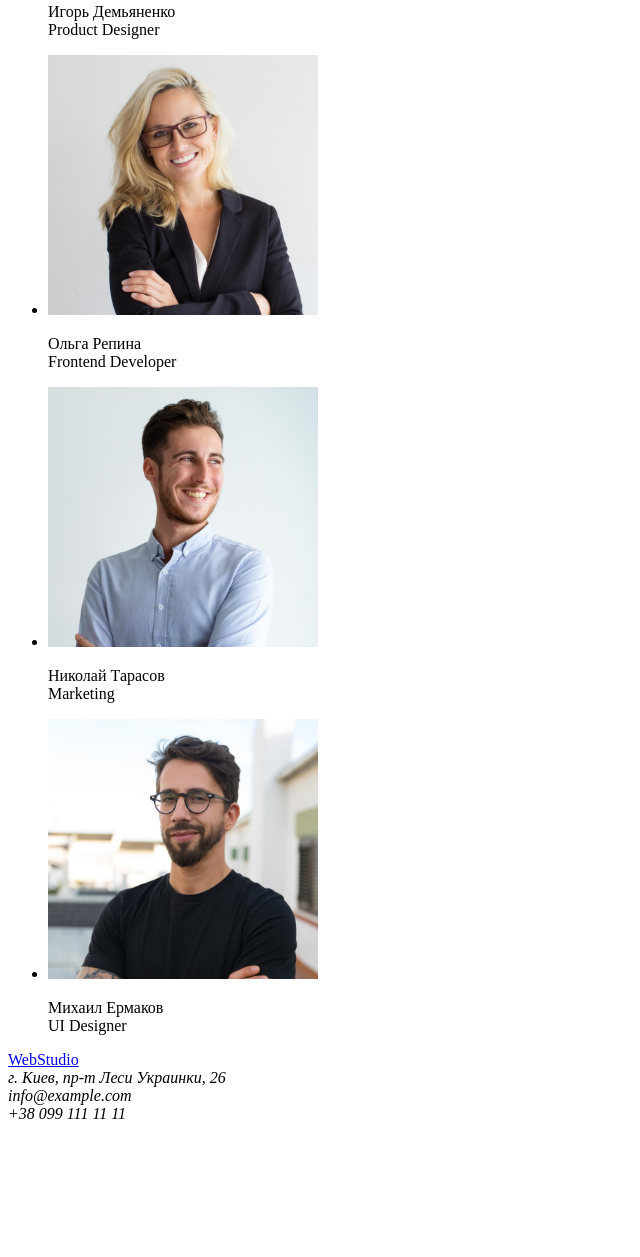
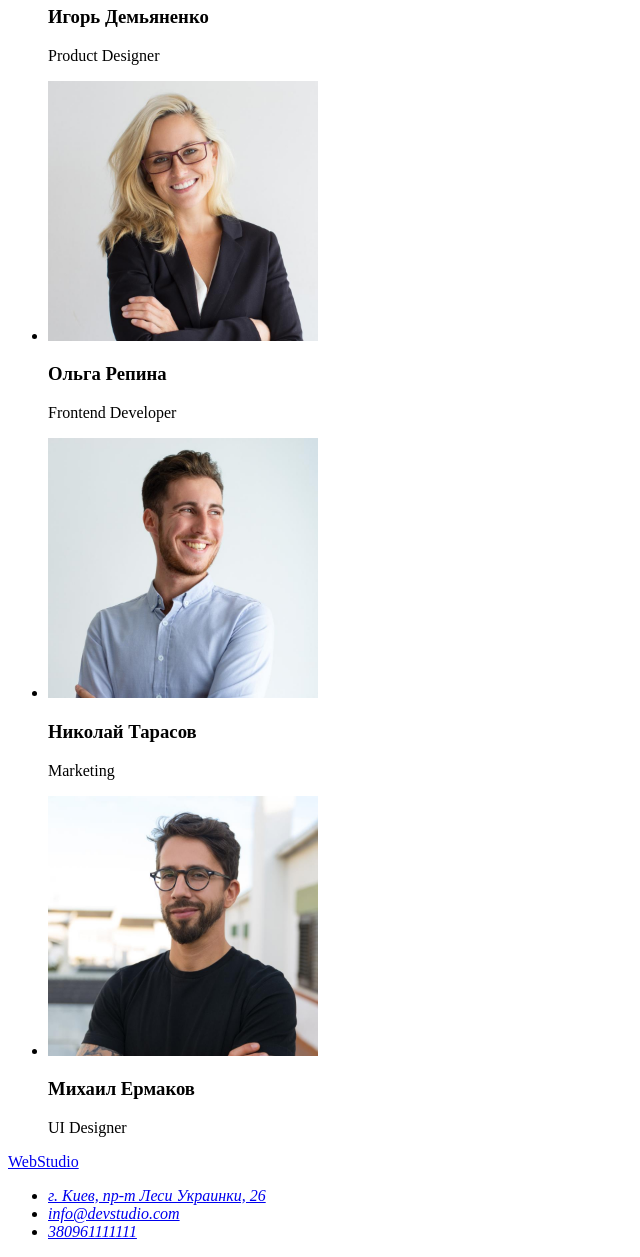
Before and after one commit to serpentinna/goit-markup-hw-01, a plain HTML site: page index.html in a window 1280 px wide. Shown: the part 1898-3155 px from the top of the page, without its empty margins (0-640 px from the left). Before the commit the page ends 3029 px from the top, so only its background shows below. Drawn offline with Linux system fonts and the light colour scheme.

Commit message:
Page provides address links, shows names as h3 level headings in section "team"

```diff
--- a/index.html
+++ b/index.html
@@ -92,31 +92,23 @@
         <ul>
           <li>
             <img src="./images/igor.jpg" alt="Фото" width="270" />
-            <p>
-              Игорь Демьяненко <br />
-              <span lang="en">Product Designer</span>
-            </p>
+            <h3>Игорь Демьяненко</h3>
+            <p><span lang="en">Product Designer</span></p>
           </li>
           <li>
             <img src="./images/olga.jpg" alt="Фото" width="270" />
-            <p>
-              Ольга Репина <br />
-              <span lang="en">Frontend Developer</span>
-            </p>
+            <h3>Ольга Репина</h3>
+            <p><span lang="en">Frontend Developer</span></p>
           </li>
           <li>
             <img src="./images/nikolay.jpg" alt="Фото" width="270" />
-            <p>
-              Николай Тарасов <br />
-              <span lang="en">Marketing</span>
-            </p>
+            <h3>Николай Тарасов</h3>
+            <p><span lang="en">Marketing</span></p>
           </li>
           <li>
             <img src="./images/michail.jpg" alt="Фото" width="270" />
-            <p>
-              Михаил Ермаков <br />
-              <span lang="en">UI Designer</span>
-            </p>
+            <h3>Михаил Ермаков</h3>
+            <p><span lang="en">UI Designer</span></p>
           </li>
         </ul>
       </section>
@@ -124,9 +116,18 @@
     <footer>
       <a href="/index.html">WebStudio</a>
       <address>
-        г. Киев, пр-т Леси Украинки, 26 <br />
-        info@example.com <br />
-        +38 099 111 11 11
+        <ul>
+          <li>
+            <a
+              href="http://goo.gl/maps/BJJgzseY3iaWjDUL6"
+              target="_blank"
+              rel="noopener noreferrer"
+              >г. Киев, пр-т Леси Украинки, 26</a
+            >
+          </li>
+          <li><a href="mailto:">info@devstudio.com</a></li>
+          <li><a href="tel:+">380961111111</a></li>
+        </ul>
       </address>
     </footer>
   </body>
```
